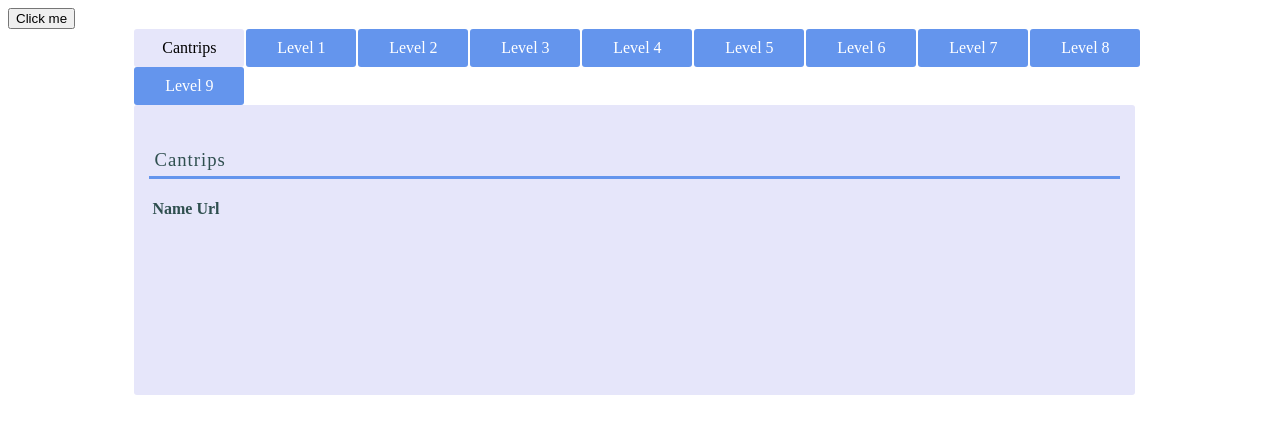
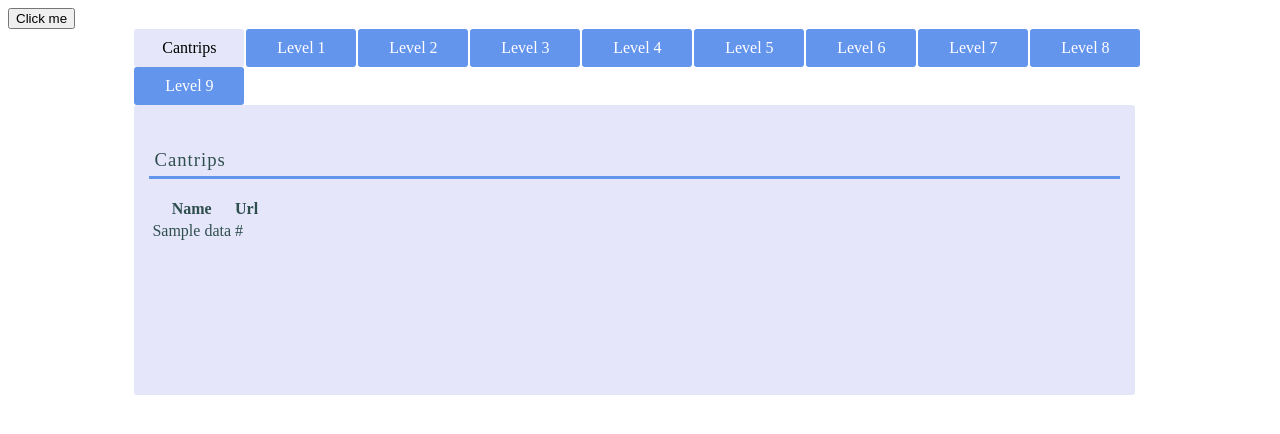
Before and after one commit to jgage930/spell-book, a Flask app: template templates/main.html in a window 1280 px wide. Shown: the top 434 px of the page. Run offline with Flask 2, Linux system fonts and the light colour scheme; the template is opened without the code that fills it: most values are stand-ins (such as "Sample title", 1, 10 or a date in 2020); lists and menus that the app fills with data are empty; some libraries are stand-ins or nearby versions.

Commit message:
working spell tables

```diff
--- a/app.py
+++ b/app.py
@@ -1,5 +1,3 @@
-
-from distutils.log import debug
 from flask import Flask, render_template
 import requests
 
--- a/templates/main.html
+++ b/templates/main.html
@@ -34,61 +34,157 @@
             <th>Name</th>
             <th>Url</th>
           </tr>
+          {% for data in spells['0'] %}
+          <tr>
+            <td>{{ data['name'] }}</td>
+            <td>{{ data['url'] }}</td>
+          </tr>
+          {% endfor %}
         </table>
      </div>
+
      <div id="tab2" class="tab">
        <h3>Level 1</h3>
-       <p>
-         A wonderful serenity has taken possession of my entire soul, like these sweet mornings of spring which I enjoy with my whole heart. I am alone, and feel the charm of existence in this spot, which was created for the bliss of souls like mine. I am so happy, my
-       </p>
+       <table>
+        <tr>
+          <th>Name</th>
+          <th>Url</th>
+        </tr>
+        {% for data in spells['1'] %}
+        <tr>
+          <td>{{ data['name'] }}</td>
+          <td>{{ data['url'] }}</td>
+        </tr>
+        {% endfor %}
+      </table>
      </div>
+
      <div id="tab3" class="tab">
        <h3>Level 2</h3>
-       <p>
-         The quick, brown fox jumps over a lazy dog. DJs flock by when MTV ax quiz prog. Junk MTV quiz graced by fox whelps. Bawds jog, flick quartz, vex nymphs. Waltz, bad nymph, for quick jigs vex! Fox nymphs grab quick-jived waltz. Brick quiz whangs jumpy veldt fox. Bright vixens
-       </p>
+       <table>
+        <tr>
+          <th>Name</th>
+          <th>Url</th>
+        </tr>
+        {% for data in spells['2'] %}
+        <tr>
+          <td>{{ data['name'] }}</td>
+          <td>{{ data['url'] }}</td>
+        </tr>
+        {% endfor %}
+      </table>
      </div>
+
      <div id="tab4" class="tab">
         <h3>Level 3</h3>
-        <p>
-          Far far away, behind the word mountains, far from the countries Vokalia and Consonantia, there live the blind texts. Separated they live in Bookmarksgrove right at the coast of the Semantics, a large language ocean. A small river named Duden flows by their place and supplies it with the necessary
-        </p>
+        <table>
+          <tr>
+            <th>Name</th>
+            <th>Url</th>
+          </tr>
+          {% for data in spells['3'] %}
+          <tr>
+            <td>{{ data['name'] }}</td>
+            <td>{{ data['url'] }}</td>
+          </tr>
+          {% endfor %}
+        </table>
      </div>
+
      <div id="tab5" class="tab">
        <h3>Level 4</h3>
-       <p>
-         A wonderful serenity has taken possession of my entire soul, like these sweet mornings of spring which I enjoy with my whole heart. I am alone, and feel the charm of existence in this spot, which was created for the bliss of souls like mine. I am so happy, my
-       </p>
+       <table>
+        <tr>
+          <th>Name</th>
+          <th>Url</th>
+        </tr>
+        {% for data in spells['4'] %}
+        <tr>
+          <td>{{ data['name'] }}</td>
+          <td>{{ data['url'] }}</td>
+        </tr>
+        {% endfor %}
+      </table>
      </div>
+
      <div id="tab6" class="tab">
        <h3>Level 5</h3>
-       <p>
-         The quick, brown fox jumps over a lazy dog. DJs flock by when MTV ax quiz prog. Junk MTV quiz graced by fox whelps. Bawds jog, flick quartz, vex nymphs. Waltz, bad nymph, for quick jigs vex! Fox nymphs grab quick-jived waltz. Brick quiz whangs jumpy veldt fox. Bright vixens
-       </p>
+       <table>
+        <tr>
+          <th>Name</th>
+          <th>Url</th>
+        </tr>
+        {% for data in spells['5'] %}
+        <tr>
+          <td>{{ data['name'] }}</td>
+          <td>{{ data['url'] }}</td>
+        </tr>
+        {% endfor %}
+      </table>
      </div>
+
      <div id="tab7" class="tab">
         <h3>Level 6</h3>
-        <p>
-          Far far away, behind the word mountains, far from the countries Vokalia and Consonantia, there live the blind texts. Separated they live in Bookmarksgrove right at the coast of the Semantics, a large language ocean. A small river named Duden flows by their place and supplies it with the necessary
-        </p>
+        <table>
+          <tr>
+            <th>Name</th>
+            <th>Url</th>
+          </tr>
+          {% for data in spells['6'] %}
+          <tr>
+            <td>{{ data['name'] }}</td>
+            <td>{{ data['url'] }}</td>
+          </tr>
+          {% endfor %}
+        </table>
      </div>
+
      <div id="tab8" class="tab">
        <h3>Level 7</h3>
-       <p>
-         A wonderful serenity has taken possession of my entire soul, like these sweet mornings of spring which I enjoy with my whole heart. I am alone, and feel the charm of existence in this spot, which was created for the bliss of souls like mine. I am so happy, my
-       </p>
+       <table>
+        <tr>
+          <th>Name</th>
+          <th>Url</th>
+        </tr>
+        {% for data in spells['7'] %}
+        <tr>
+          <td>{{ data['name'] }}</td>
+          <td>{{ data['url'] }}</td>
+        </tr>
+        {% endfor %}
+      </table>
      </div>
+
      <div id="tab9" class="tab">
        <h3>Level 8</h3>
-       <p>
-         The quick, brown fox jumps over a lazy dog. DJs flock by when MTV ax quiz prog. Junk MTV quiz graced by fox whelps. Bawds jog, flick quartz, vex nymphs. Waltz, bad nymph, for quick jigs vex! Fox nymphs grab quick-jived waltz. Brick quiz whangs jumpy veldt fox. Bright vixens
-       </p>
+       <table>
+        <tr>
+          <th>Name</th>
+          <th>Url</th>
+        </tr>
+        {% for data in spells['8'] %}
+        <tr>
+          <td>{{ data['name'] }}</td>
+          <td>{{ data['url'] }}</td>
+        </tr>
+        {% endfor %}
+      </table>
      </div>
+
      <div id="tab10" class="tab">
         <h3>Level 9</h3>
-        <p>
-          The quick, brown fox jumps over a lazy dog. DJs flock by when MTV ax quiz prog. Junk MTV quiz graced by fox whelps. Bawds jog, flick quartz, vex nymphs. Waltz, bad nymph, for quick jigs vex! Fox nymphs grab quick-jived waltz. Brick quiz whangs jumpy veldt fox. Bright vixens
-        </p>
+        <table>
+          <tr>
+            <th>Name</th>
+            <th>Url</th>
+          </tr>
+          {% for data in spells['9'] %}
+          <tr>
+            <td>{{ data['name'] }}</td>
+            <td>{{ data['url'] }}</td>
+          </tr>
+          {% endfor %}
+        </table>
       </div>
     </div>
 
```
